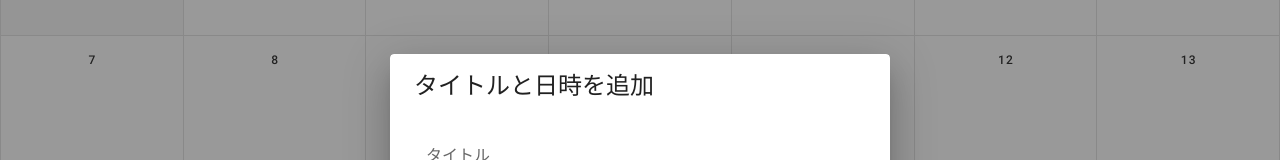
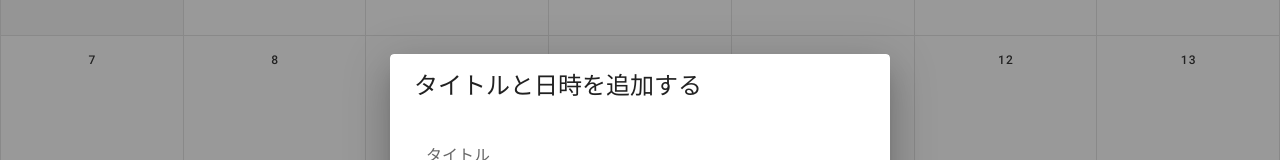
Before and after one commit to YutaKanna/calender-app, a Nuxt app: page / in a window 1280 px wide. Both pictures are taken after a click on the button "31". Shown: the part 187-347 px from the top of the page. Built offline with nearby package versions, Linux system fonts and the light colour scheme; no server answers; the database is empty.

Commit message:
タイトルと日時を追加するに変更

```diff
--- a/components/Calendar.vue
+++ b/components/Calendar.vue
@@ -31,7 +31,7 @@
           </template>
           <v-card>
             <v-card-title>
-              <span class="text-h5">タイトルと日時を追加</span>
+              <span class="text-h5">タイトルと日時を追加する</span>
             </v-card-title>
             <v-card-text>
               <v-container>
```
